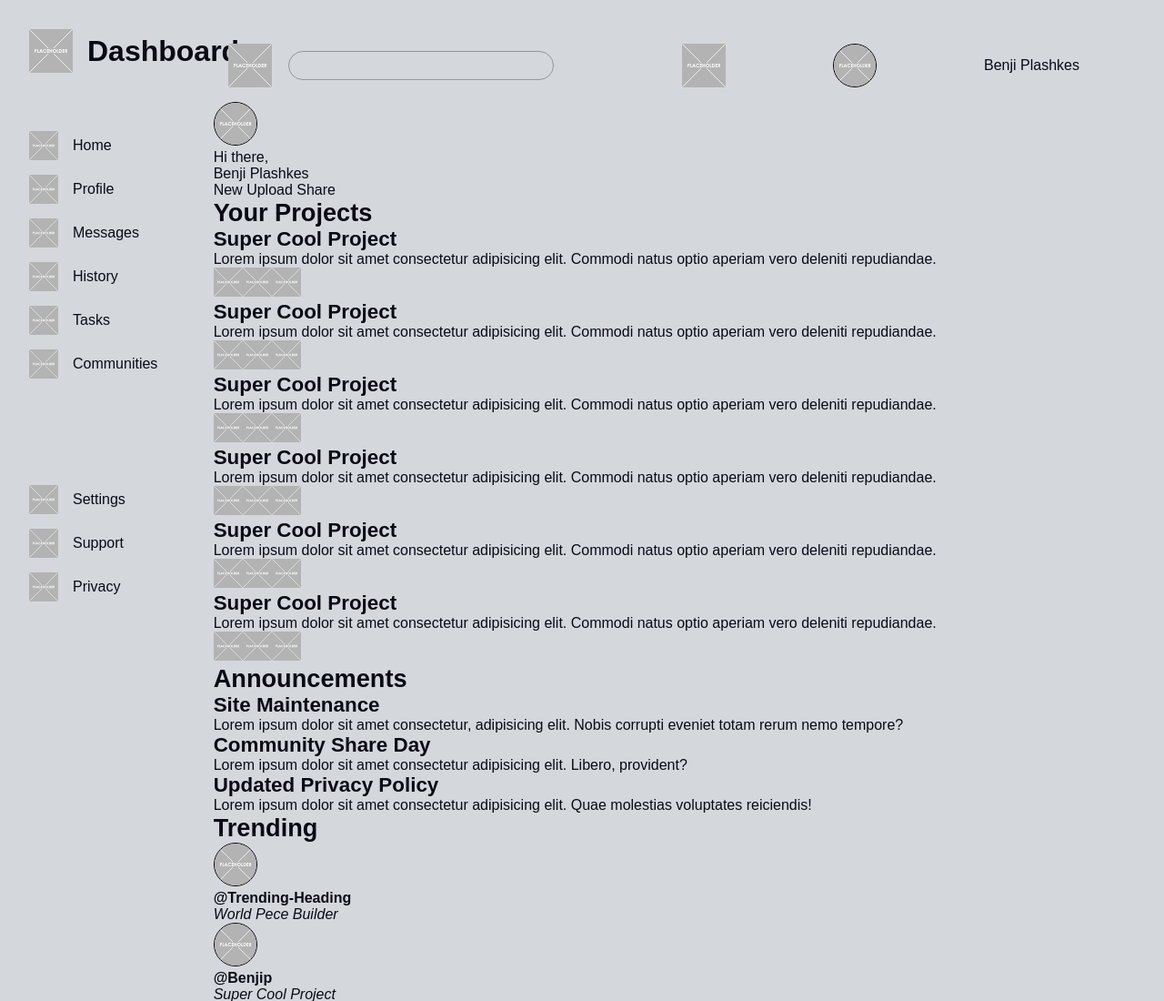
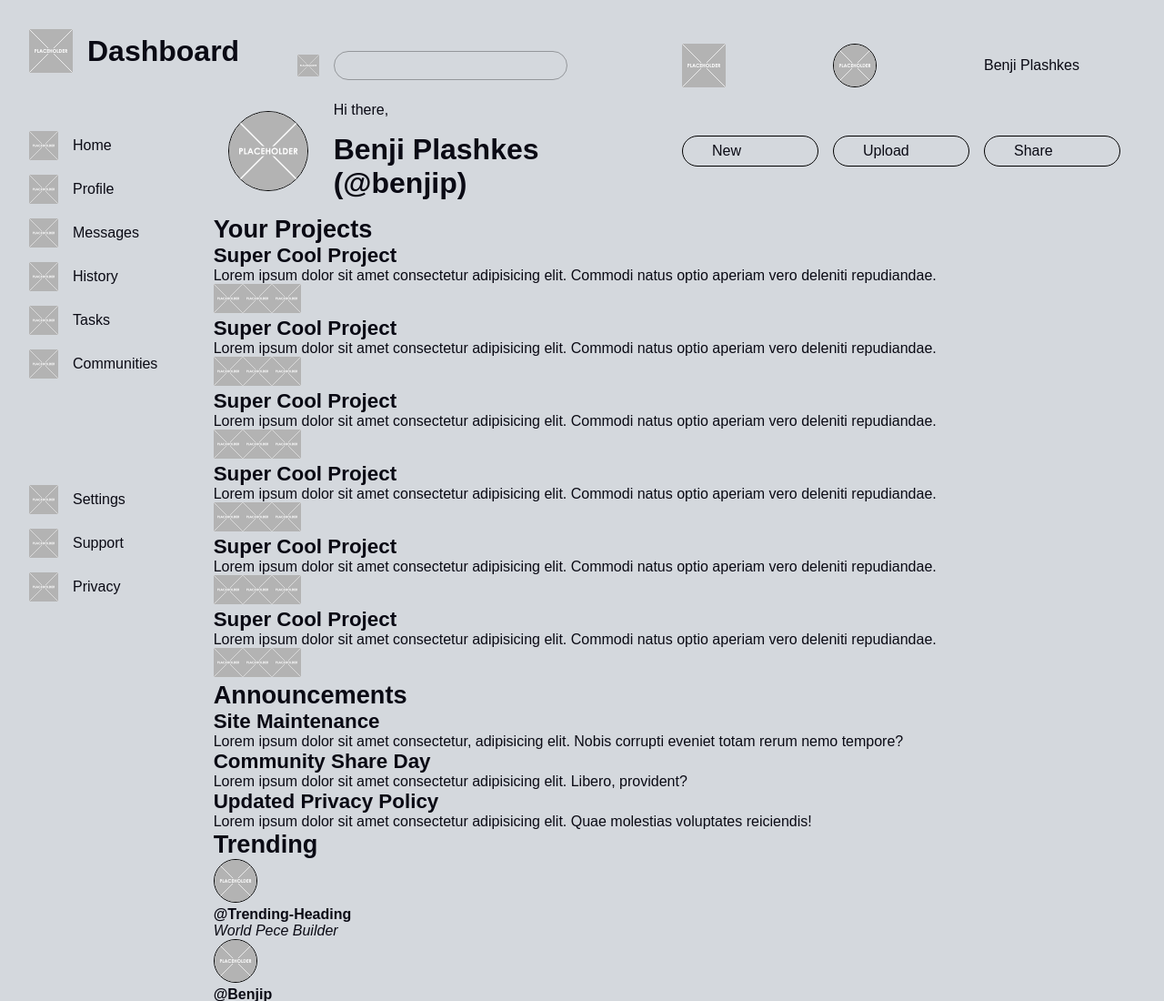
Before and after one commit to benjiplashkes/gird-dashboard, a plain HTML site: page index.html in a window 1280 px wide. Shown: the top 1100 px of the page at 91% size. Drawn offline with Linux system fonts and the light colour scheme.

Commit message:
Add header layouts and styleing

```diff
--- a/css/styles.css
+++ b/css/styles.css
@@ -102,13 +102,17 @@ li a {
   margin: 4rem 0 50% 0;
 }
 
-.top-header{
+.site-header{
+    padding: 1rem;
     display: grid;
-    grid-template-columns: 50px 5fr repeat(3, minmax(auto, 150px));
-    justify-content: start;
+    gap: 1rem;
+}
+.top-header, .hero{
+    display: grid;
+    grid-template-columns: 100px 8fr repeat(3, minmax(auto, 150px));
+    gap: 1rem;
     align-items: center;
-    gap: 1rem;
-    padding: 1rem ;
+
 }
 input{
     display: inline-block;
@@ -118,15 +122,26 @@ input{
     height: 2rem;
 
 }
-.profile{
-    display: grid;
-    grid-template-columns: repeat(3, 1fr);
-    place-items: center;
-    gap: 1rem;
+
+.cta {
+    padding: 1rem 2rem;
+    border: 1px solid black;
+    border-radius: 2rem;
+
 }
-.profile-button{
-    display: block;
-    height: 100%;
-    max-height: 48px;
-    min-width: 48px;
+.search-icon{
+    width: 24px;
+    height: 24px;
 }
+.search-button{
+    justify-self: end;
+}
+.avatar__large{
+    width: 88px;
+    height: 88px;
+}
+.greeting-username{
+    font-size: var(--font-size-xxl);
+    font-weight: 900;
+    margin-top: 1rem;
+}
--- a/index.html
+++ b/index.html
@@ -147,8 +147,8 @@
     <section class="wrapper">
       <header class="site-header">
         <div class="top-header">
-          <button type="button" aria-roledescription="search button">
-            <img src="./images/Placeholder.svg" alt="search" width="48" />
+          <button type="button" aria-roledescription="search button" class="search-button">
+            <img src="./images/Placeholder.svg" alt="search" class="icon search-icon"="48" />
           </button>
           <label for="search" class="visually-hidden">search</label>
           <input type="search" name="search" id="search" />
@@ -171,7 +171,6 @@
           <button class="profile-button">Benji Plashkes</button>
         </div>
         <section class="hero">
-          <div class="hero-content">
           <img
             src="./images/Placeholder.svg"
             alt="avatar image"
@@ -180,14 +179,11 @@
           />
           <div class="greeting">
             <p class="greeting-text">Hi there,</p>
-              <p class="greeting-username">Benji Plashkes</p>
+            <p class="greeting-username">Benji Plashkes (@benjip)</p>
           </div>
-            <div class="actions">
           <button class="cta action-button">New</button>
           <button class="cta action-button">Upload</button>
           <button class="cta action-button">Share</button>
-            </div>
-          </div>
         </section>
       </header>
       <main class="main-content">
```
Lines whose indentation alone changed are shown as unchanged.
